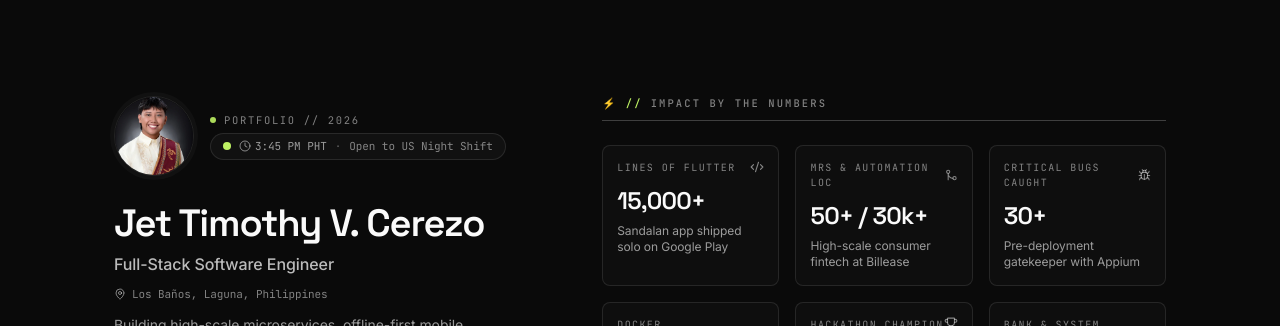
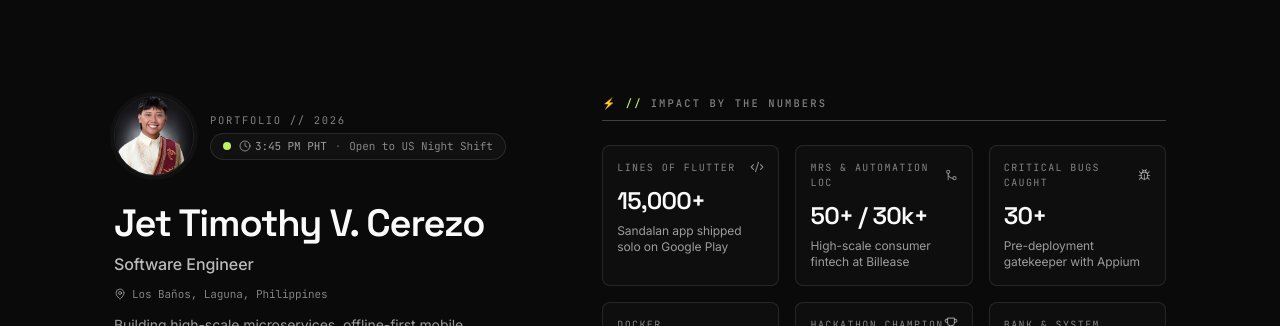
Before and after one commit to jvcerezo/portfolio, a React (Vite) app: page / in a window 1280 px wide. Shown: the top 326 px of the page. Built offline with nearby package versions, Linux system fonts and the light colour scheme.

Commit message:
fix: change title to Software Engineer and remove redundant green dot in sidebar

```diff
--- a/index.html
+++ b/index.html
@@ -28,15 +28,15 @@
     <link rel="preload" as="image" href="/profile.jpg" />
 
     <!-- Primary meta -->
-    <title>Jet Timothy Cerezo | Full-Stack Software Engineer (React, Next.js, Node.js)</title>
+    <title>Jet Timothy Cerezo | Software Engineer</title>
     <meta
       name="description"
-      content="Filipino full-stack software engineer with 2+ years building production web apps. React, Next.js, Node.js, Express, Java, MongoDB, and PostgreSQL. Rebuilt IRRI's legacy Java monolith platform into Dockerized MERN microservices. Creator of Sandalan, live on Google Play. UPLB Computer Science, Batch 2025."
+      content="Filipino software engineer with 2+ years building production web apps. React, Next.js, Node.js, Express, Java, MongoDB, and PostgreSQL. Rebuilt IRRI's legacy Java monolith platform into Dockerized MERN microservices. Creator of Sandalan, live on Google Play. UPLB Computer Science, Batch 2025."
     />
     <meta name="author" content="Jet Timothy Cerezo" />
     <meta
       name="keywords"
-      content="Jet Timothy Cerezo, Jet Cerezo, jvcerezo, software engineer, full stack developer Philippines, remote software engineer Philippines, React developer, Next.js, Node.js, Express, Nest.js, MERN stack, MongoDB, MySQL, PostgreSQL, Java, TypeScript, JavaScript, microservices, Docker, REST API, Filipino developer, UPLB Computer Science, Billease, Sandalan, Flutter developer, Appium, portfolio"
+      content="Jet Timothy Cerezo, Jet Cerezo, jvcerezo, software engineer, remote software engineer Philippines, React developer, Next.js, Node.js, Express, Nest.js, MERN stack, MongoDB, MySQL, PostgreSQL, Java, TypeScript, JavaScript, microservices, Docker, REST API, Filipino developer, UPLB Computer Science, Billease, Sandalan, Flutter developer, Appium, portfolio"
     />
     <meta name="robots" content="index, follow, max-image-preview:large, max-snippet:-1, max-video-preview:-1" />
     <meta name="googlebot" content="index, follow" />
@@ -52,10 +52,10 @@
     <meta property="og:type" content="profile" />
     <meta property="og:url" content="https://jettimothycerezo.dev/" />
     <meta property="og:site_name" content="Jet Timothy Cerezo" />
-    <meta property="og:title" content="Jet Timothy Cerezo — Full-Stack Software Engineer" />
+    <meta property="og:title" content="Jet Timothy Cerezo — Software Engineer" />
     <meta
       property="og:description"
-      content="Filipino full-stack engineer shipping web apps end-to-end. React, Next.js, Node.js, Express, Java, and MongoDB. Microservices rewrite at IRRI. Creator of Sandalan, live on Google Play."
+      content="Filipino software engineer shipping web apps end-to-end. React, Next.js, Node.js, Express, Java, and MongoDB. Microservices rewrite at IRRI. Creator of Sandalan, live on Google Play."
     />
     <meta property="og:image" content="https://jettimothycerezo.dev/og-image.png" />
     <meta property="og:image:width" content="1200" />
--- a/src/App.tsx
+++ b/src/App.tsx
@@ -35,7 +35,7 @@ const NAV_IDS = NAV_ITEMS.map((n) => n.id);
 
 const PROFILE = {
   name: "Jet Timothy V. Cerezo",
-  title: "Full-Stack Software Engineer",
+  title: "Software Engineer",
   email: "jetjetcerezo@gmail.com",
   gmailCompose:
     "https://mail.google.com/mail/?view=cm&fs=1&to=jetjetcerezo@gmail.com&su=Hello%20Jet",
@@ -548,9 +548,8 @@ function App() {
                   />
                 </picture>
                 <div>
-                  <div className="flex items-center gap-2 font-mono text-[10.5px] uppercase tracking-[0.16em] text-ink-4">
-                    <span className="h-1.5 w-1.5 rounded-full bg-brand animate-dot" aria-hidden="true" />
-                    <span>Portfolio // {year}</span>
+                  <div className="font-mono text-[10.5px] uppercase tracking-[0.16em] text-ink-4">
+                    Portfolio // {year}
                   </div>
                   <div className="mt-1">
                     <TimezoneWidget />
```
